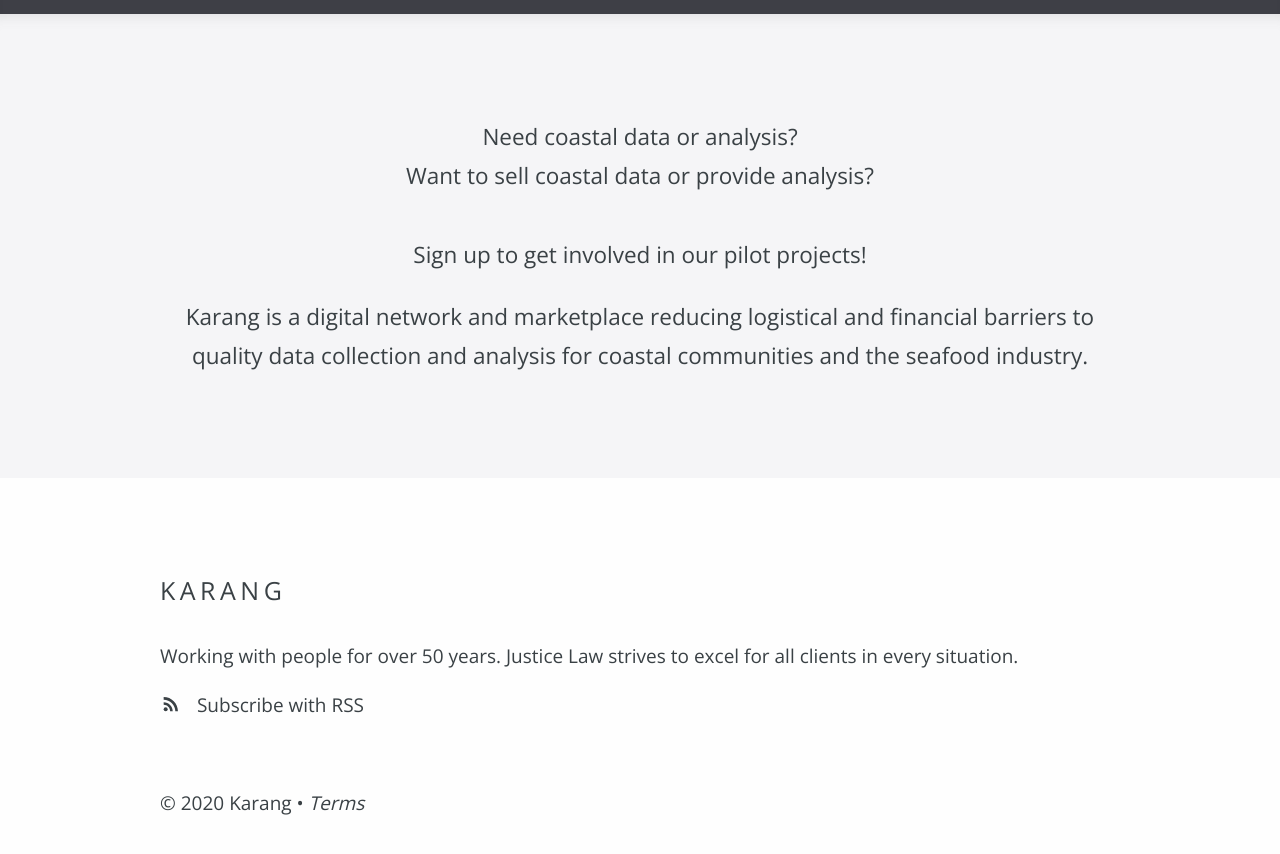
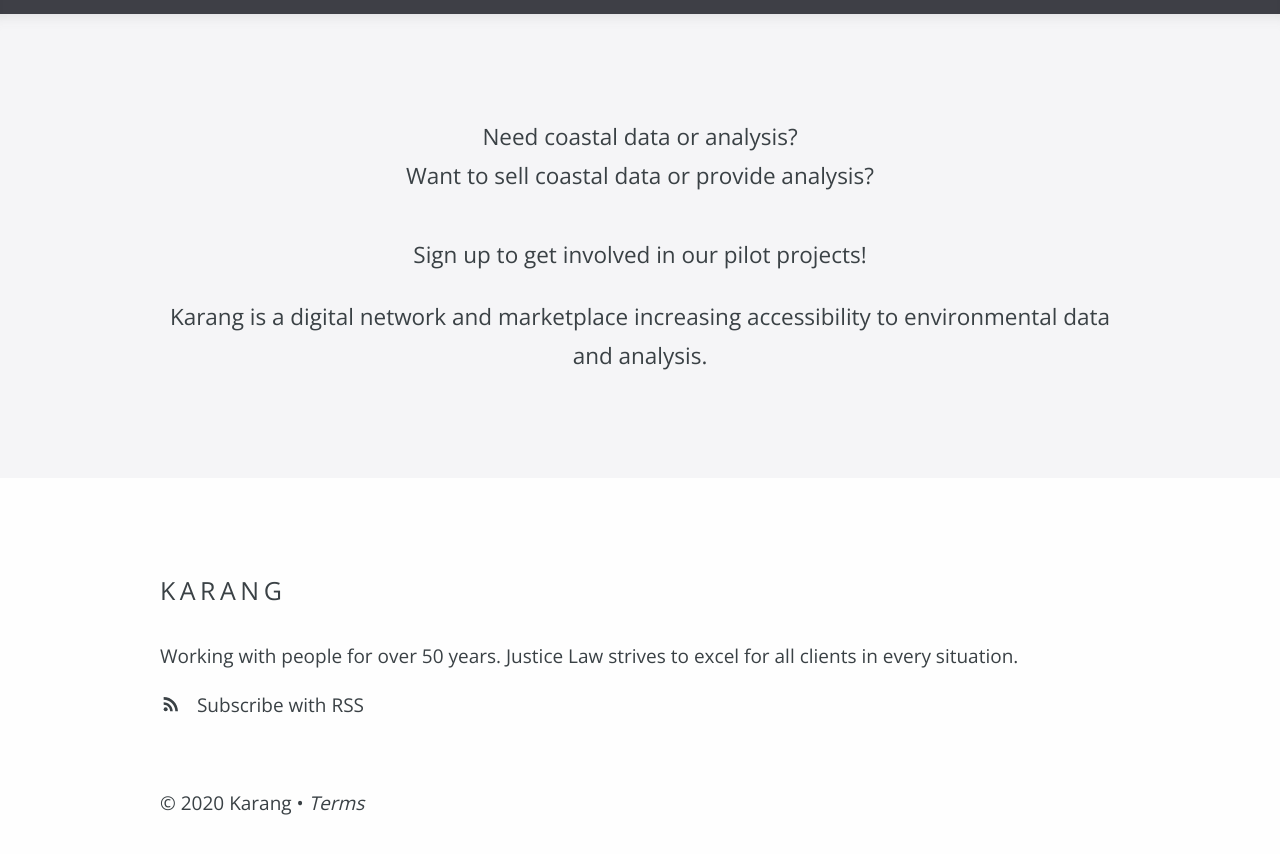
Before and after one commit to SSOATeam/website, a Jekyll site: the page built from index.html, in a window 1280 px wide and 900 px high, scrolled down 651 px. Shown: the top 854 px of the window. Built offline with Jekyll 4.4.1, drawn with Linux system fonts in a browser that asks for light colours; nearby versions of some CDN libraries; the list of posts is cut into pages by our own code.

Commit message:
Simplify language in the description.

```diff
--- a/index.html
+++ b/index.html
@@ -23,15 +23,14 @@
 
 <div class="editable">
   <p>
-    <center>Need coastal data or analysis? <br>Want to sell coastal data or provide analysis?</br> <br>Sign up to get
-      involved in our pilot
-      projects!</br></center>
+    <center>
+      Need coastal data or analysis? <br>Want to sell coastal data or provide analysis?</br>
+    <br>Sign up to get involved in our pilot projects!</br></center>
   </p>
 
   <p>
     <center>
-        Karang is a digital network and marketplace reducing logistical and financial barriers to quality
-        data collection and analysis for coastal communities and the seafood industry.
+        Karang is a digital network and marketplace increasing accessibility to environmental data and analysis.
     </center>
 </p>
 
```
